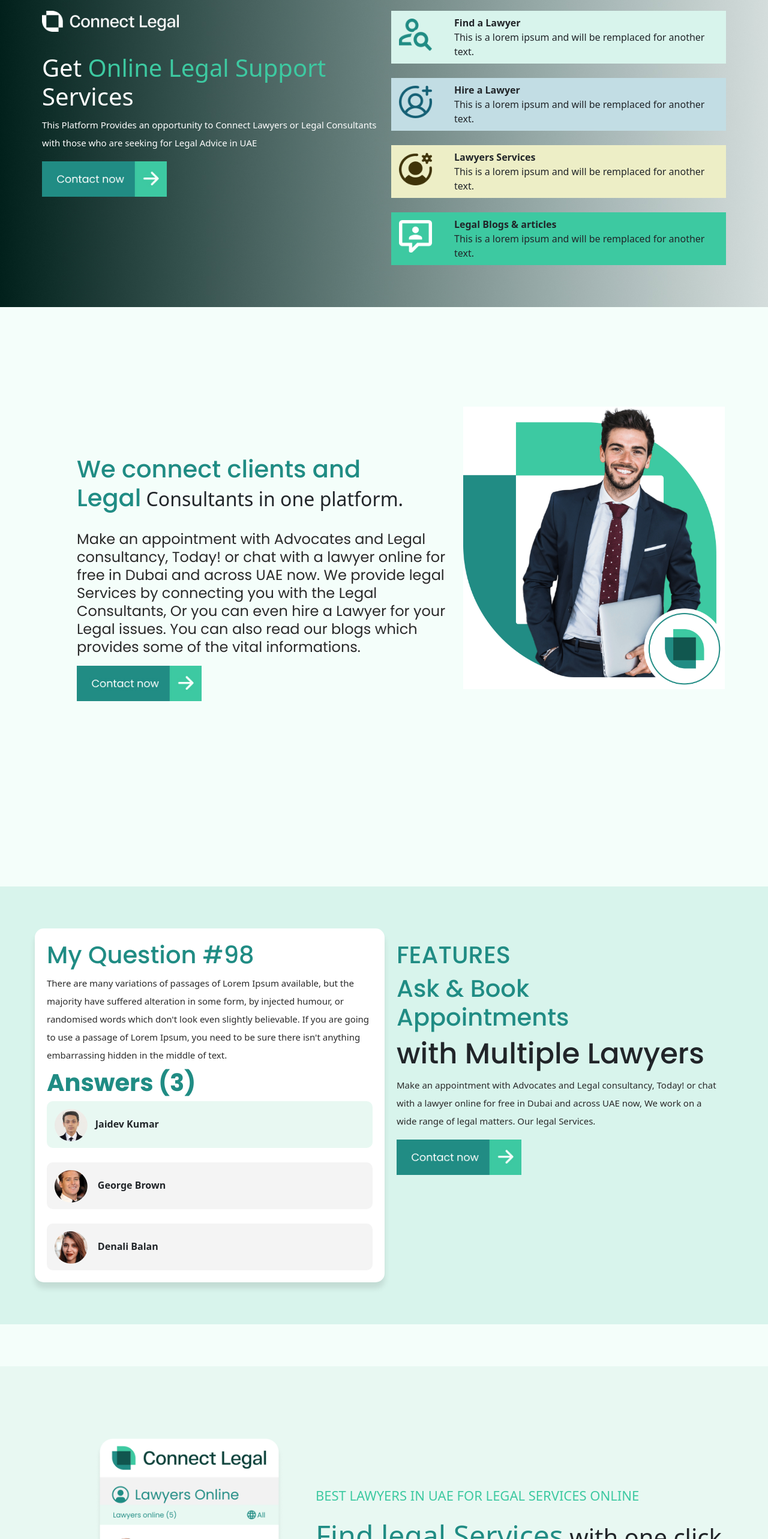
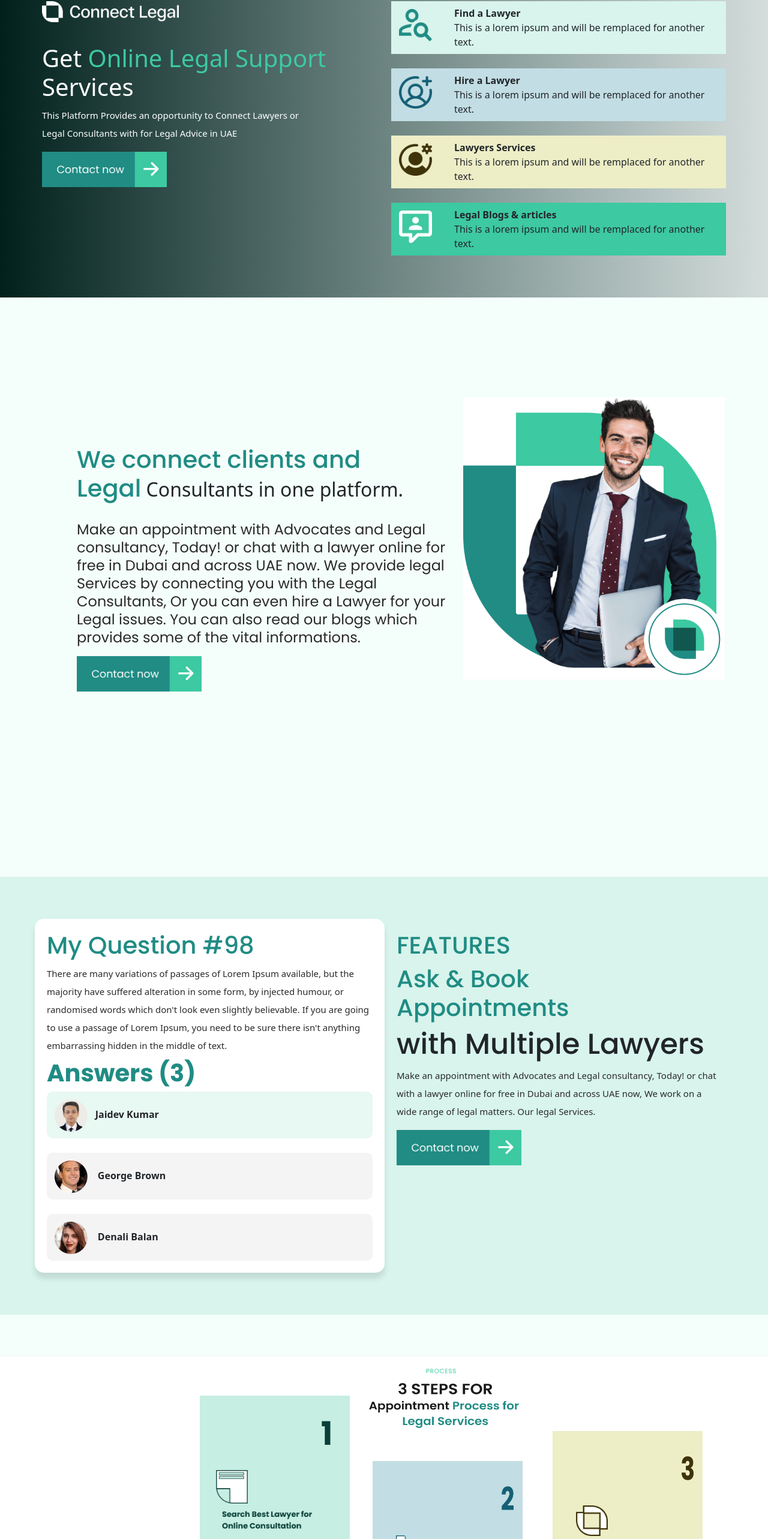
Before and after one commit to MN-React-Js-Dev/ConnectLegal, a React (Create React App) app: page / in a window 1280 px wide. Shown: the part 148-2714 px from the top of the page at 60% size. Built offline with nearby package versions, Linux system fonts and the light colour scheme.

Commit message:
All code

```diff
--- a/src/App.js
+++ b/src/App.js
@@ -13,26 +13,41 @@ import SecondContainer from './Component/SecondContainer';
 import Thirdcontainer from './Component/Thirdcontainer';
 import ClientContainer from './Component/ClientContainer';
 import ProServicesContainer from './Component/ProServicesContainer';
+import Home from './Component/Home/Home';
 
 
 function App() {
   return (
     <>
       <Header />
+
+
+      <FirstContainer />
+      <SecondContainer />
+      <Thirdcontainer />
+      <Home/>
       <br />
       <br />
       <br />
-      <br />
-      <FirstContainer />
-      <SecondContainer />
-      <Thirdcontainer />
       <FindLeagalServices />
-      <LookingForLawyerSection />
-      {/* <WhyRegister /> */}
-      {/* <ServicesContainer /> */}
+      <br/>
+      <br/>
+      <br/>
+
+      <br/>
+      <br/>
+      <br/>
+      <br/>
+      <br/>
+      <br/>
+      <br/>
+      <br/>
+      <br/>
 
       <ProServicesContainer />
       <ClientContainer />
+      <LookingForLawyerSection />
+
       <Footer />
     </>
   );
--- a/src/Component/FirstContainer.js
+++ b/src/Component/FirstContainer.js
@@ -17,6 +17,7 @@ function FirstContainer() {
         <Container className="first-main-container">
           <Row>
             <Col class="col-8 first-child-container">
+
               <img className="logo_hero_section" src={GroupLogo}/>
                <br />
               <h1 className="text-white">
@@ -28,8 +29,8 @@ function FirstContainer() {
                 <br /> Services
               </h1>
               <p className="text-white">
-                This Platform Provides an opportunity to Connect Lawyers or
-                Legal Consultants with those who are seeking for Legal Advice in
+                This Platform Provides an opportunity to Connect Lawyers or<br/>
+                Legal Consultants with for Legal Advice in
                 UAE
               </p>
               <img class="btn_hero_long  " src={imgData} />
--- a/src/Component/Home/Home.js
+++ b/src/Component/Home/Home.js
@@ -9,7 +9,7 @@ import no1 from '../../assets/images/1.png';
 import no2 from '../../assets/images/2.png';
 import no3 from '../../assets/images/3.png';
 import frame from '../../assets/images/Frame.png';
-import frame1 from '../../assets/images/Vector (1).png';
+import frame1 from '../../assets/images/Vectoradfasd.png';
 import frame2 from '../../assets/images/Group 196.png';
 import text from '../../assets/images/Search Best Lawyer for Online Consultation.png';
 import text1 from '../../assets/images/View Lawyer profile.png';
@@ -25,27 +25,19 @@ import seeMore2 from '../../assets/images/See more _ (2).png';
 const Home = () => {
     return (
         <>
+            <section className="three_steps">
+                <div className="cstm3_div">
                 <div className="main-content">
-                <img src={process}
-                     alt="img"
-                />
-                <img className="content" src={content}
-                    alt="img"
-                />
+                    <img src={process} alt="img" />
+                    <img className="content" src={content}  alt="img" />
                 </div>
                 <div className="rectengle-box">
-                <img className='box-img'src={img1}
-                     alt="img"
-                    />
+                    <img className='box-img' src={img1}  alt="img" />
                     <div>
-                <img className="number-image" src={no1}
-                    alt="img"
-                />
+                        <img className="number-image" src={no1}  alt="img" />
                     </div>
                     <div className="frame-image">
-                <img src={frame}
-                    alt='img'
-                />
+                        <img src={frame}  alt='img' />
                     </div>
                     <div className="text">
                         <img src={text}
@@ -53,13 +45,13 @@ const Home = () => {
                         />
                     </div>
                     <div className="tangle">
-                    <img src={Rectangle}/>
-                    <img className="text2" src={seeMore}/>
+                        <img src={Rectangle} />
+                        <img className="text2" src={seeMore} />
                     </div>
                 </div>
 
                 <div className="rectengle-box2">
-                <img className='box-img2'src={img2}
+                    <img className='box-img2' src={img2}
                         alt="img"
                     />
                     <div>
@@ -78,13 +70,13 @@ const Home = () => {
                         </div>
                     </div>
                     <div className="tangle1">
-                    <img src={Rectangle1}/>
-                    <img className="text2" src={seeMore1}/>
+                        <img src={Rectangle1} />
+                        <img className="text2" src={seeMore1} />
                     </div>
                 </div>
 
                 <div className="rectengle-box3">
-                <img className='box-img2'src={img3}
+                    <img className='box-img2' src={img3}
                         alt="img"
                     />
                     <div>
@@ -103,10 +95,12 @@ const Home = () => {
                         </div>
                     </div>
                     <div className="tangle2">
-                    <img src={Rectangle2}/>
-                    <img className="text2" src={seeMore2}/>
+                        <img src={Rectangle2} />
+                        <img className="text2" src={seeMore2} />
                     </div>
                 </div>
+                </div>
+            </section>
         </>
     )
 }
--- a/src/Component/Home/home.css
+++ b/src/Component/Home/home.css
@@ -130,3 +130,8 @@
     margin-top: 60px;
     margin-left: 230px;
 }
+
+.hero_section_first {
+    margin-top: 80px;
+    /* height: 658px; */
+}
--- a/src/Component/Navbar/Footer.js
+++ b/src/Component/Navbar/Footer.js
@@ -1,5 +1,8 @@
 import React from 'react'
 import ConnectLogo from '../../assets/images/connectLogio.png'
+import GroupLogo from "../../assets/images/Group-46.png";
+
+
 const Footer = () => {
 
     return (
@@ -14,9 +17,9 @@ const Footer = () => {
                                         Company name
                                     </h6>    */}
                                         {/* <img className='connect-logo-class' src={ConnectLogo}/> */}
+                                        <img className="logo_hero_section" src={GroupLogo}/>
 
-                                    <h4 className='text-white'>Connect Legal</h4>
-                                </div>
+                                 </div>
                                 <hr class="w-100 clearfix d-md-none" />
                                 <div class="col-md-2 col-lg-2 col-xl-2 mx-auto mt-3">
                                     <h6 class="text-capitalize mb-4 font-weight-bold">About Company</h6>
--- a/src/assets/css/proservices.css
+++ b/src/assets/css/proservices.css
@@ -10,9 +10,8 @@
 .innerContainer {
     display: flex;
     /* border: 1px solid black; */
-    justify-content: space-between;
+    justify-content: center;
 }
-
 .left-Container {
     /* border: 1px black dashed; */
     width: 650px;
@@ -22,7 +21,7 @@
     background-image: url('../images/Grouasdp570.png');
     background-size: 720px 480px;
     background-repeat: no-repeat;
-
+    margin: 10px
 }
 
 .pro-services {
@@ -87,6 +86,7 @@
     background-image: url('../images/group-571.png');
     background-size: 640px 450px;
     background-repeat: no-repeat;
+    margin: 10px
 }
 
 
--- a/src/assets/css/templatemo-space-dynamic.css
+++ b/src/assets/css/templatemo-space-dynamic.css
@@ -69,6 +69,11 @@ reset
    outline: 0;
  }
 
+ body {
+   overflow-x: hidden;
+   overflow-y: auto;
+ }
+
  /* clear fix */
  .grid:after {
    content: '';
@@ -1944,9 +1949,10 @@ responsive
  /* Find legal Services section media query */
 
  @media (max-width: 320px) {
-  .header-area {
-    margin-left:-41px;
-  }
+   .header-area {
+     margin-left: -41px;
+   }
+
    .connect-mobile {
      width: 317px;
      text-align: center;
@@ -1971,3 +1977,22 @@ responsive
      background: #e8f8f2;
    }
  }
+
+ /* .container.cstm3_div {
+    display: flex;
+    justify-content: space-around;
+} */
+
+ .three_steps {
+   display: flex;
+   justify-content: space-around;
+   /* border: 1px solid black */
+ }
+
+ .cstm3_div {
+   /* display: flex; */
+   justify-content: center;
+
+   /* align-items: center; */
+   /* border: 1px solid black */
+ }
```
Also changed, not shown: src/Component/ClientContainer.js (+8 -9 lines), src/assets/images/Vectoradfasd.png (added), src/assets/vendor/bootstrap/css/bootstrap.min.css. Lines whose indentation alone changed are shown as unchanged.
